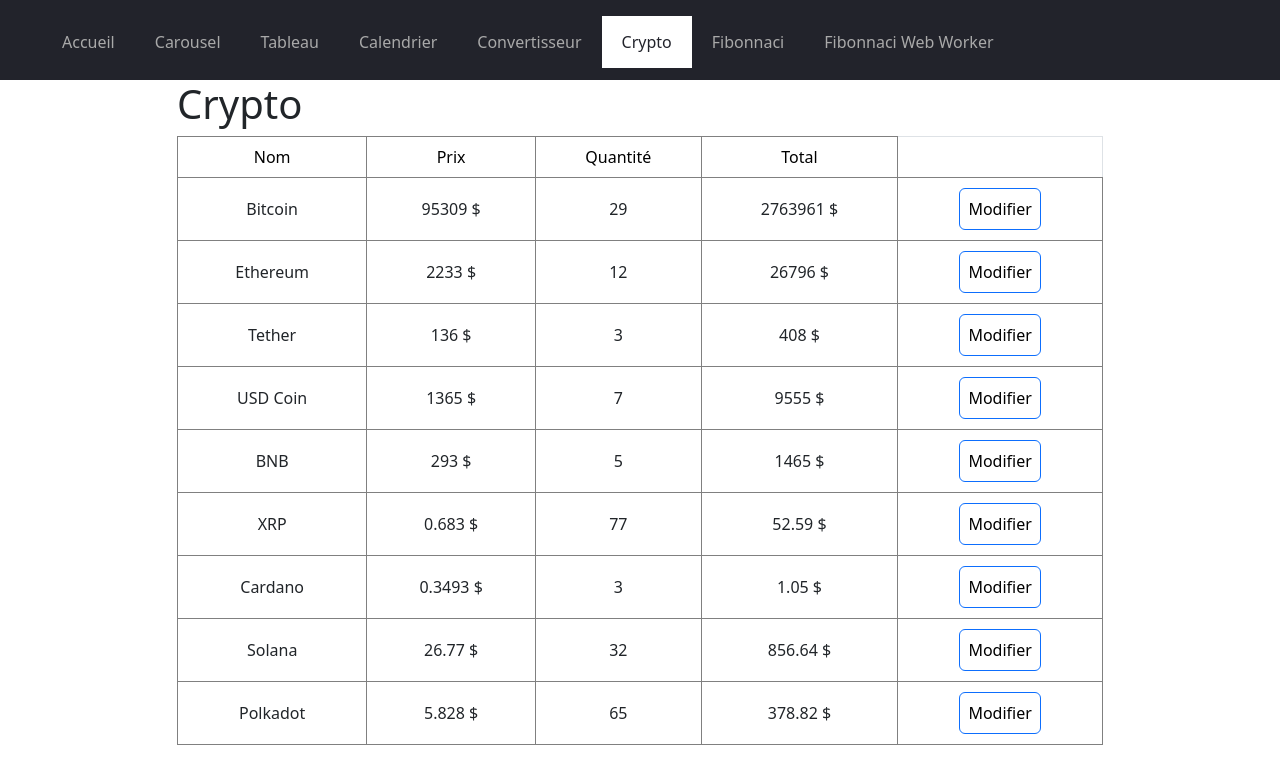
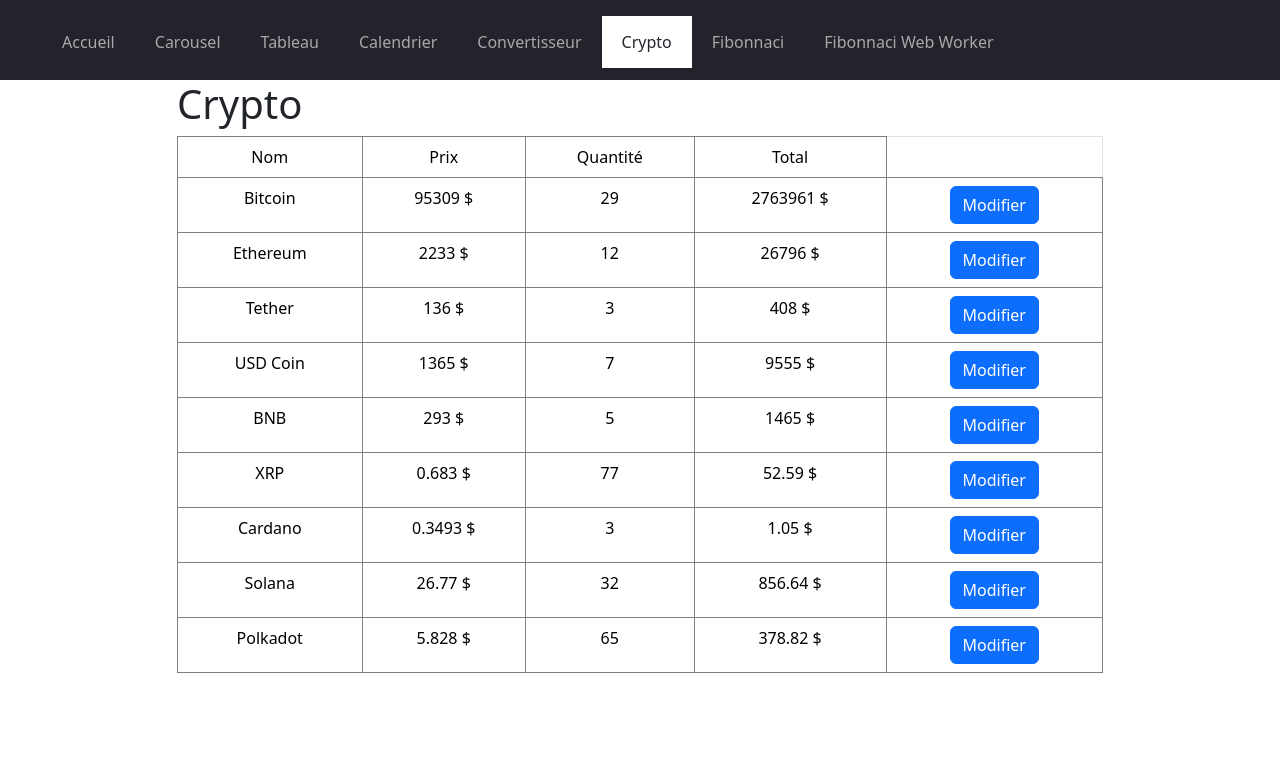
Before and after one commit to Felix-Rheaume/TP1_FR_LL_appWeb, a React (Create React App) app: page /crypto in a window 1280 px wide. Shown: the top 784 px of the page. Built offline with nearby package versions, Linux system fonts and the light colour scheme.

Commit message:
Fin de crypto

```diff
--- a/src/Components/Crypto.jsx
+++ b/src/Components/Crypto.jsx
@@ -3,26 +3,47 @@
 import Row from 'react-bootstrap/Row';
 import Col from 'react-bootstrap/Col';
 import LigneCrypto from "./LigneCrypto";
+import LigneModifCrypto from "./LigneModifCrypto";
 
 class Crypto extends React.Component{
 
     state = {
         listeLignesCrypto: [
-            {nom: "Bitcoin", prix: 95309, quantite: 29},
-            {nom: "Ethereum", prix: 2233, quantite: 12},
-            {nom: "Tether", prix: 136, quantite: 3},
-            {nom: "USD Coin", prix: 1365, quantite: 7},
-            {nom: "BNB", prix: 293, quantite: 5},
-            {nom: "XRP", prix: 0.683, quantite: 77},
-            {nom: "Cardano", prix: 0.3493, quantite: 3},
-            {nom: "Solana", prix: 26.77, quantite: 32},
-            {nom: "Polkadot", prix: 5.828, quantite: 65}
+            {nom: "Bitcoin", prix: 95309, quantite: 29, id: 1},
+            {nom: "Ethereum", prix: 2233, quantite: 12, id:2},
+            {nom: "Tether", prix: 136, quantite: 3, id:3},
+            {nom: "USD Coin", prix: 1365, quantite: 7,id:4},
+            {nom: "BNB", prix: 293, quantite: 5,id:5},
+            {nom: "XRP", prix: 0.683, quantite: 77, id:6},
+            {nom: "Cardano", prix: 0.3493, quantite: 3,id:7},
+            {nom: "Solana", prix: 26.77, quantite: 32,id:8},
+            {nom: "Polkadot", prix: 5.828, quantite: 65,id:9}
         ],
         idModif: 0
     }
 
     onModifBoutonClique = (idActuel) => {
+        this.setState({
+            idModif: idActuel
+        });
+    }
 
+    onEnregistrerBoutonClique = (idActuel, prix, quantite) => {
+        //On set les nouvelles valeurs
+        this.setState(
+            this.state.listeLignesCrypto.map((valeur) => {
+                if(valeur.id === idActuel){
+                    valeur.prix = isNaN(prix)?valeur.prix:prix;
+                    valeur.quantite = isNaN(quantite)?valeur.quantite:quantite;
+                }
+                return valeur;
+            })
+        );
+
+        //On enleve la ligne modif
+        this.setState({
+            idModif: 0
+        });
     }
 
     render(){
@@ -33,20 +54,32 @@
                     <h1>Crypto</h1>
                     <table className="table table-hover table-responsive text-center tableCrypto">
                         <thead>
-                            <tr className="bg-primary text-white">
+                            <tr>
                                 <th>Nom</th>
                                 <th>Prix</th>
                                 <th>Quantité</th>
                                 <th>Total</th>
                             </tr>
                         </thead>
-                    {this.state.listeLignesCrypto.map((valeurListe) =>{
-                            return(
-                                <tr>
-                                    <LigneCrypto nom={valeurListe.nom} prix={valeurListe.prix} quantite={valeurListe.quantite} total={valeurListe.prix * valeurListe.quantite}></LigneCrypto>
-                                </tr>
-                            );
-                        })}
+                        <tbody>
+                            {this.state.listeLignesCrypto.map((valeurListe) => {
+                                let contenuLigneModif = null;
+                                if (this.state.idModif === valeurListe.id) {
+                                    contenuLigneModif = (
+                                        <LigneModifCrypto key={this.state.idModif} id={this.state.idModif} montant={valeurListe.prix} quantite={valeurListe.quantite} enregistrer={this.onEnregistrerBoutonClique} />
+                                    );
+                                }
+
+                                return (
+                                    <React.Fragment key={valeurListe.id}>
+                                        <tr>
+                                            <LigneCrypto key={valeurListe.id} id={valeurListe.id} nom={valeurListe.nom} prix={valeurListe.prix} quantite={valeurListe.quantite} total={valeurListe.prix * valeurListe.quantite} fonctionModif={this.onModifBoutonClique} />
+                                        </tr>
+                                        {contenuLigneModif}
+                                    </React.Fragment>
+                                );
+                            })}
+                        </tbody>
                     </table>
                 </Col>
             </Row>
--- a/src/Components/LigneCrypto.jsx
+++ b/src/Components/LigneCrypto.jsx
@@ -7,7 +7,7 @@
     render(){
         return(
             <>
-            <th>
+                <th>
                     {this.props.nom}
                 </th>
                 <th>
@@ -20,7 +20,7 @@
                     {parseFloat(Number(this.props.total).toFixed(2))} $
                 </th>
                 <th>
-                    <button className="btn btn-primary">Modifier</button>
+                    <button className="btn btn-primary" onClick={() => this.props.fonctionModif(this.props.id)}>Modifier</button>
                 </th>
             </>
         )
--- a/src/Components/LigneModifCrypto.jsx
+++ b/src/Components/LigneModifCrypto.jsx
@@ -2,11 +2,37 @@
 
 class LigneModifCrypto extends React.Component{
 
+    state = {
+        montant: this.props.montant,
+        quantite: this.props.quantite
+    };
+
+    handleMontantChange = (event) => {
+        this.setState({ montant: event.target.value });
+      };
+
+    handleQuantiteChange = (event) => {
+    this.setState({ quantite: event.target.value });
+    };
+
     render(){
         return(
-            <div>
-
-            </div>
+            <>
+                <tr>
+                    <th>
+                        Modifiez
+                    </th>
+                    <th>
+                        <input type="text" id="montantChamp" value={this.state.montant} onChange={this.handleMontantChange}></input>
+                    </th>
+                    <th>
+                        <input type="text" id="quantiteChamp" value={this.state.quantite} onChange={this.handleQuantiteChange}></input>
+                    </th>
+                    <th>
+                        <button className="btn btn-primary" onClick={() => this.props.enregistrer(this.props.id, this.state.montant,this.state.quantite)}>Enregistrer</button>
+                    </th>
+                </tr>
+            </>
         )
     }
 
--- a/src/Components/Tableau.jsx
+++ b/src/Components/Tableau.jsx
@@ -22,6 +22,7 @@
                         </h1>
 
                         <table>
+                            <tbody>
                                 <tr>
                                     <th><h2>Modele</h2></th>
                                     <th><h2>Marque</h2></th>
@@ -29,11 +30,14 @@
                                 </tr>
                                 {this.listeEvenements.map((valeurListe) =>{
                                     return(
+                                        <React.Fragment key={valeurListe.marque}>
                                             <tr>
                                                 <LigneTableau model={this.state.modele} valeur={valeurListe}></LigneTableau>
                                             </tr>
+                                        </React.Fragment>
                                     );
                                 })}
+                            </tbody>
                         </table>
                     </Col>
                 </Row>
```
Lines whose indentation alone changed are shown as unchanged.
